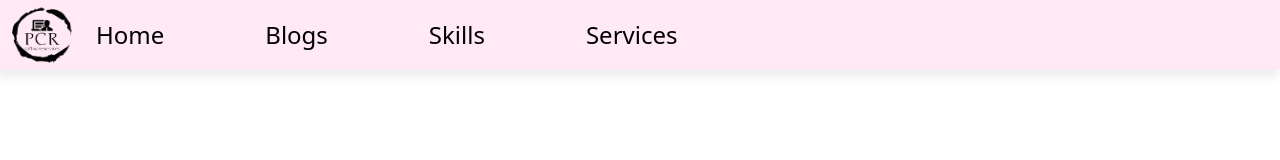
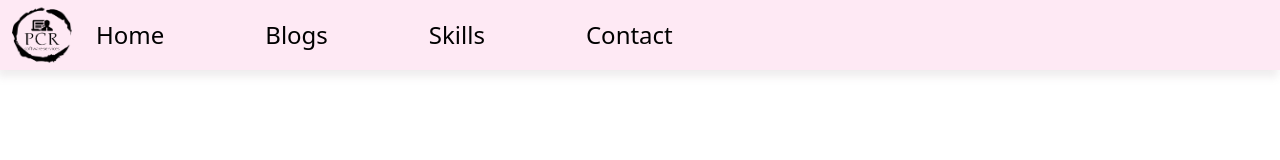
Before and after one commit to poorna99122/poornawebsite, an Angular app: page / in a window 1280 px wide. Shown: the top 160 px of the page. Built offline with nearby package versions, Linux system fonts and the light colour scheme.

Commit message:
Services changed to contact

```diff
--- a/src/app/components/header/header.component.html
+++ b/src/app/components/header/header.component.html
@@ -28,7 +28,7 @@
             <a class="nav-link" routerLink="/skills">Skills</a>
           </li>
           <li class="nav-item">
-            <a class="nav-link" href="#">Services</a>
+            <a class="nav-link" href="#">Contact</a>
           </li>
         </ul>
         <!-- <form class="d-flex" role="search">
```
